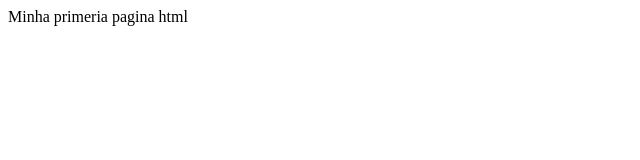
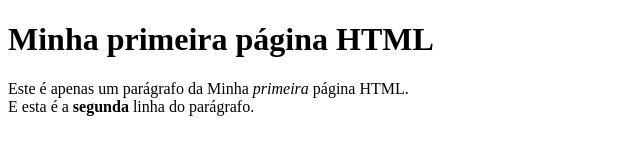
Before and after one commit to valentelf62/HTML, a plain HTML site: page Primeiro.html in a window 1280 px wide. Shown: the whole page, without its empty margins (0-640 px from the left). Drawn offline with Linux system fonts and the light colour scheme.

Commit message:
RBTech Aula_1

```diff
--- a/Primeiro.html
+++ b/Primeiro.html
@@ -2,9 +2,10 @@
 <html>
 	<head>
 		<title>Primeiro (ver 5.6.1.1)</title>
-		<meta charset="utf-8">
+		<meta charset="utf-8" />
 	</head>
 	<body>
-		Minha primeria pagina html
+		<h1>Minha primeira página HTML</h1>
+		<p>Este é apenas um parágrafo da Minha <em>primeira</em> página HTML. <br />E esta é a <strong>segunda</strong> linha do parágrafo.</p>
 	</body>
 </html>
```
Also changed, not shown: Livro.txt, 1 other file.
